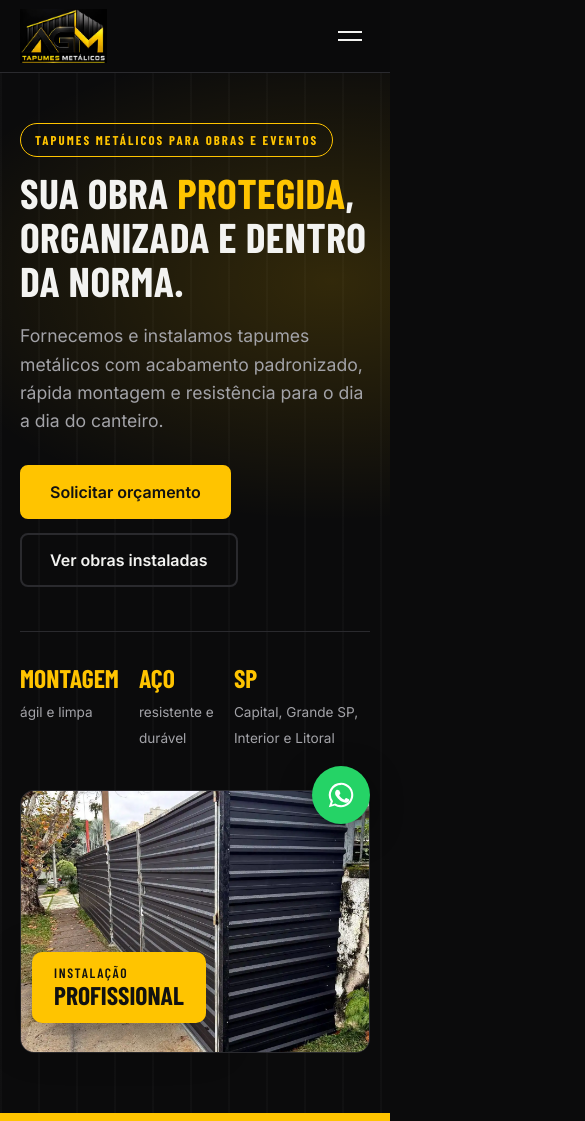
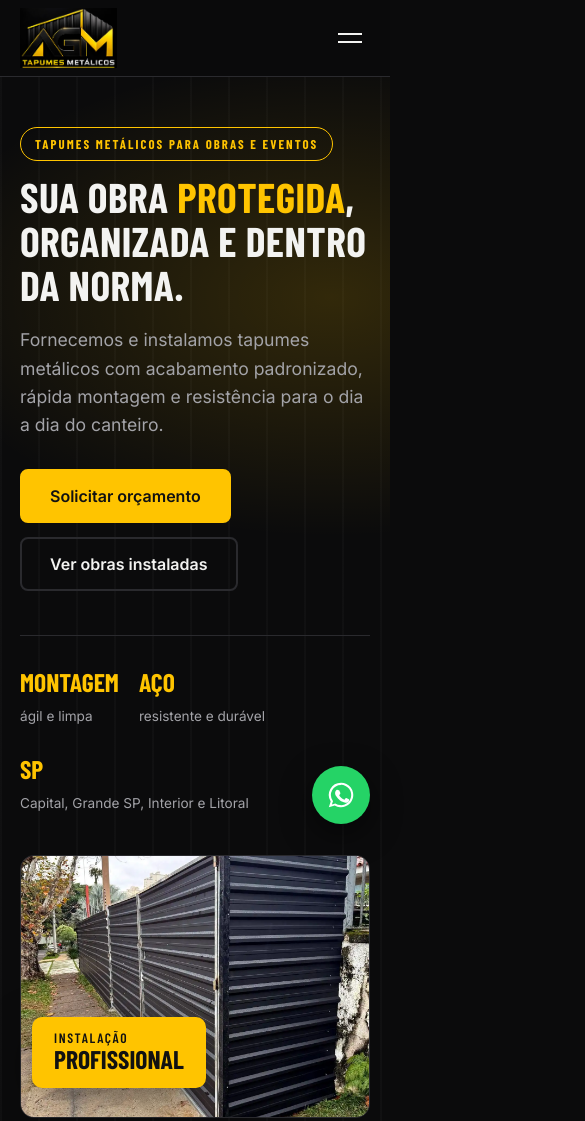
Before and after one commit to juanpablow/agm-tapumes, a plain HTML site: page index.html in a window 390 px wide. Shown: the top 1121 px of the page, 585 px wide, since content can reach past the window. Drawn offline with nearby package versions, Linux system fonts and the light colour scheme; a web font is replaced by a local one.

Commit message:
chore: some changes

```diff
--- a/assets/css/style.css
+++ b/assets/css/style.css
@@ -4,8 +4,8 @@
   --r:14px;--ff:'Inter',system-ui,sans-serif;--fh:'Barlow Condensed',Impact,sans-serif;
 }
 *{box-sizing:border-box;margin:0;padding:0}
-html{scroll-behavior:smooth;scroll-padding-top:80px}
-body{background:var(--bg);color:var(--txt);font-family:var(--ff);line-height:1.6;-webkit-font-smoothing:antialiased}
+html{scroll-behavior:smooth;scroll-padding-top:96px;overflow-x:clip}
+body{overflow-x:clip;background:var(--bg);color:var(--txt);font-family:var(--ff);line-height:1.6;-webkit-font-smoothing:antialiased}
 img{max-width:100%;display:block}
 a{color:inherit;text-decoration:none}
 ul,ol{list-style:none}
@@ -31,8 +31,8 @@ h3{font-size:1.4rem;font-weight:700}
 
 /* header */
 .header{position:sticky;top:0;z-index:50;background:rgba(11,11,12,.85);backdrop-filter:blur(12px);border-bottom:1px solid var(--line)}
-.header__in{display:flex;align-items:center;gap:32px;height:72px}
-.brand img{height:54px;width:auto}
+.header__in{display:flex;align-items:center;gap:32px;height:84px}
+.brand img{height:72px;width:auto}
 .nav{display:flex;gap:28px;margin-left:auto;font-size:.95rem;color:var(--mut)}
 .nav a:hover{color:var(--y)}
 .burger{display:none;background:none;border:0;width:40px;height:40px;cursor:pointer;margin-left:auto;position:relative}
@@ -44,9 +44,11 @@ h3{font-size:1.4rem;font-weight:700}
 .hero__bg{position:absolute;inset:0;background:
   radial-gradient(700px 400px at 85% 20%,rgba(255,196,0,.16),transparent 60%),
   repeating-linear-gradient(90deg,rgba(255,255,255,.025) 0 2px,transparent 2px 38px)}
+.hero__in>*{min-width:0}
 .hero__in{position:relative;display:grid;grid-template-columns:1.1fr .9fr;gap:60px;align-items:center}
 .hero__actions{display:flex;flex-wrap:wrap;gap:14px}
-.hero__stats{display:flex;gap:36px;margin-top:44px;padding-top:26px;border-top:1px solid var(--line)}
+.hero__stats{display:flex;flex-wrap:wrap;gap:20px 36px;margin-top:44px;padding-top:26px;border-top:1px solid var(--line)}
+.hero__stats li{min-width:0}
 .hero__stats strong{display:block;font-family:var(--fh);font-size:1.6rem;color:var(--y);text-transform:uppercase}
 .hero__stats span{font-size:.85rem;color:var(--mut)}
 .hero__visual{position:relative}
@@ -126,7 +128,7 @@ details p{color:var(--mut);padding-bottom:18px}
 
 .footer{padding:40px 0;border-top:1px solid var(--line)}
 .footer__in{display:flex;align-items:center;justify-content:space-between;gap:20px;flex-wrap:wrap;color:var(--mut);font-size:.85rem}
-.footer__logo{height:56px;width:auto}
+.footer__logo{height:76px;width:auto}
 
 .wpp{position:fixed;right:20px;bottom:20px;z-index:60;width:58px;height:58px;border-radius:50%;background:#25d366;display:grid;place-items:center;box-shadow:0 10px 30px rgba(0,0,0,.5);transition:.2s}
 .wpp:hover{transform:scale(1.08)}
@@ -144,7 +146,9 @@ details p{color:var(--mut);padding-bottom:18px}
   .section{padding:70px 0}
   .burger{display:block}
   .header__cta{display:none}
-  .nav{position:absolute;top:72px;left:0;right:0;flex-direction:column;gap:0;background:var(--bg);border-bottom:1px solid var(--line);display:none;margin:0}
+  .brand img{height:60px}
+  .header__in{height:76px}
+  .nav{position:absolute;top:76px;left:0;right:0;flex-direction:column;gap:0;background:var(--bg);border-bottom:1px solid var(--line);display:none;margin:0}
   .nav.open{display:flex}
   .nav a{padding:16px 20px;border-top:1px solid var(--line)}
 }
```
